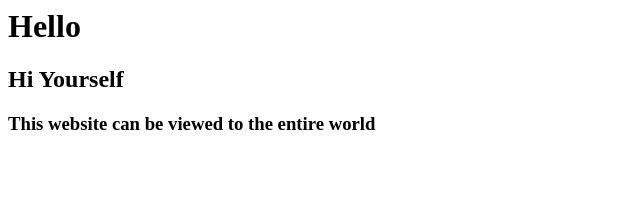
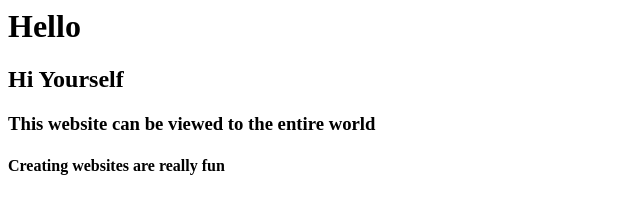
Before and after one commit to mgwe224/my_first-website-mwedel, a plain HTML site: page index.html in a window 1280 px wide. Shown: the whole page, without its empty margins (0-640 px from the left). Drawn offline with Linux system fonts and the light colour scheme.

Commit message:
Another part of the project

```diff
--- a/index.html
+++ b/index.html
@@ -1,3 +1,4 @@
 <h1>Hello</h1>
 <h2>Hi Yourself</h2>
 <h3>This website can be viewed to the entire world</h3>
+<h4>Creating websites are really fun</h4>
```
